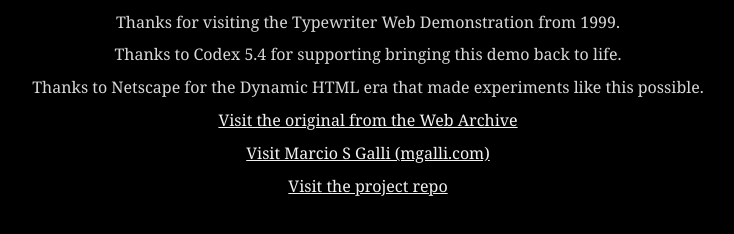
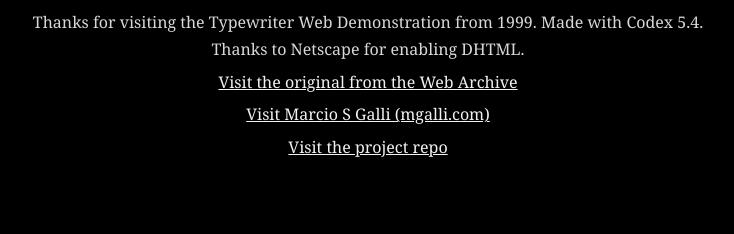
Before and after one commit to taboca/good-old-days-dhtml-demos-typewriter, a website: page demo-typewriter/index.html in a window 1280 px wide. Shown: the part 492-726 px from the top of the page, without its empty margins (272-1006 px from the left). Drawn offline with Linux system fonts and the light colour scheme.

Commit message:
Fix thanks

```diff
--- a/demo-typewriter/index.html
+++ b/demo-typewriter/index.html
@@ -386,9 +386,7 @@
 </div>
 
 <div id="credits">
-<p>Thanks for visiting the Typewriter Web Demonstration from 1999.</p>
-<p>Thanks to Codex 5.4 for supporting bringing this demo back to life.</p>
-<p>Thanks to Netscape for the Dynamic HTML era that made experiments like this possible.</p>
+<p>Thanks for visiting the Typewriter Web Demonstration from 1999. Made with Codex 5.4. Thanks to Netscape for enabling DHTML.</p>
 <p><a href="https://web.archive.org/web/20001217101100/http://www.taboca.com/worlds/gek/board/r21/computer.html">Visit the original from the Web Archive</a></p>
 <p><a href="https://mgalli.com/">Visit Marcio S Galli (mgalli.com)</a></p>
 <p><a href="https://github.com/taboca/good-old-days-dhtml-demos-typewriter">Visit the project repo</a></p>
```
